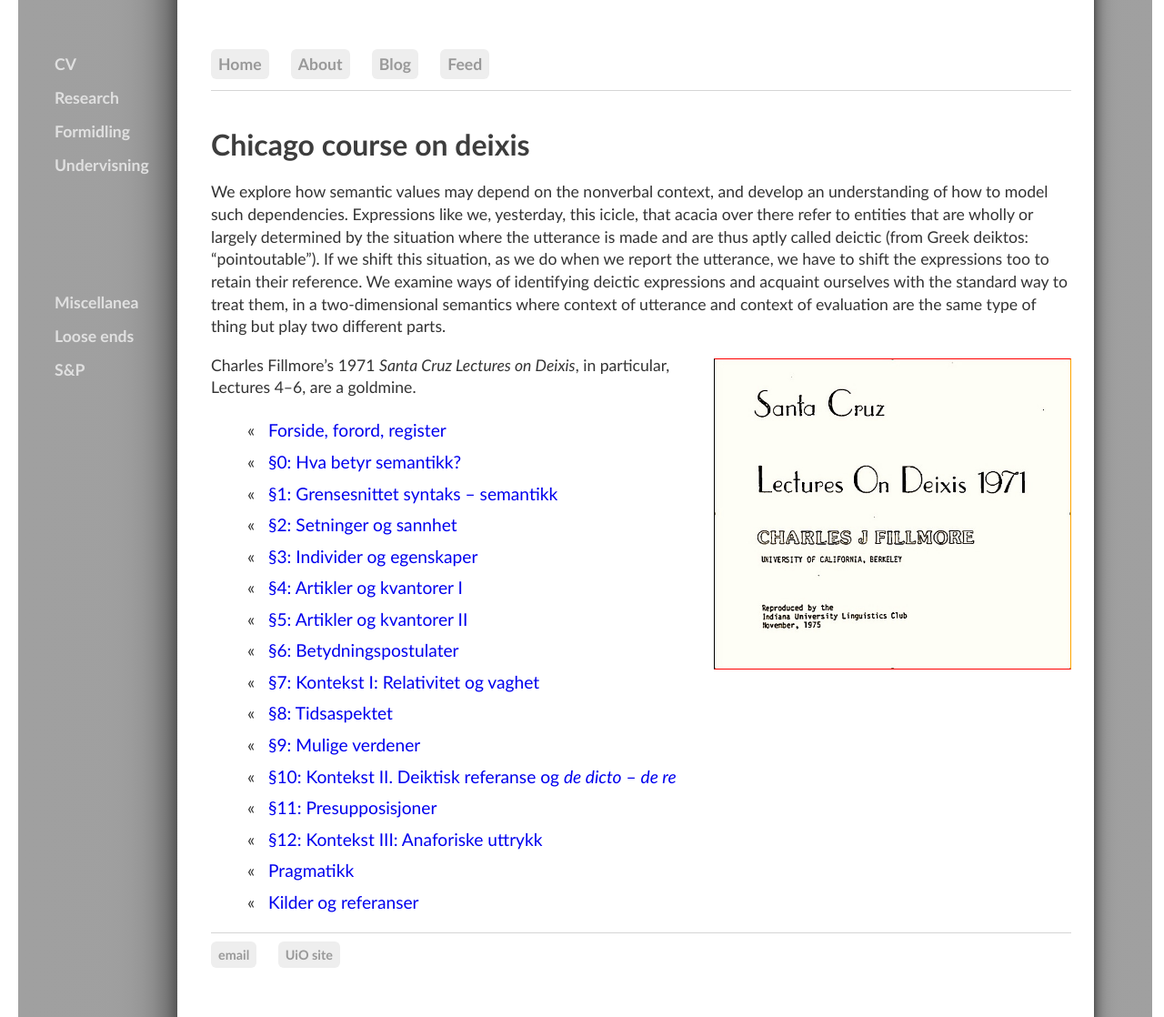
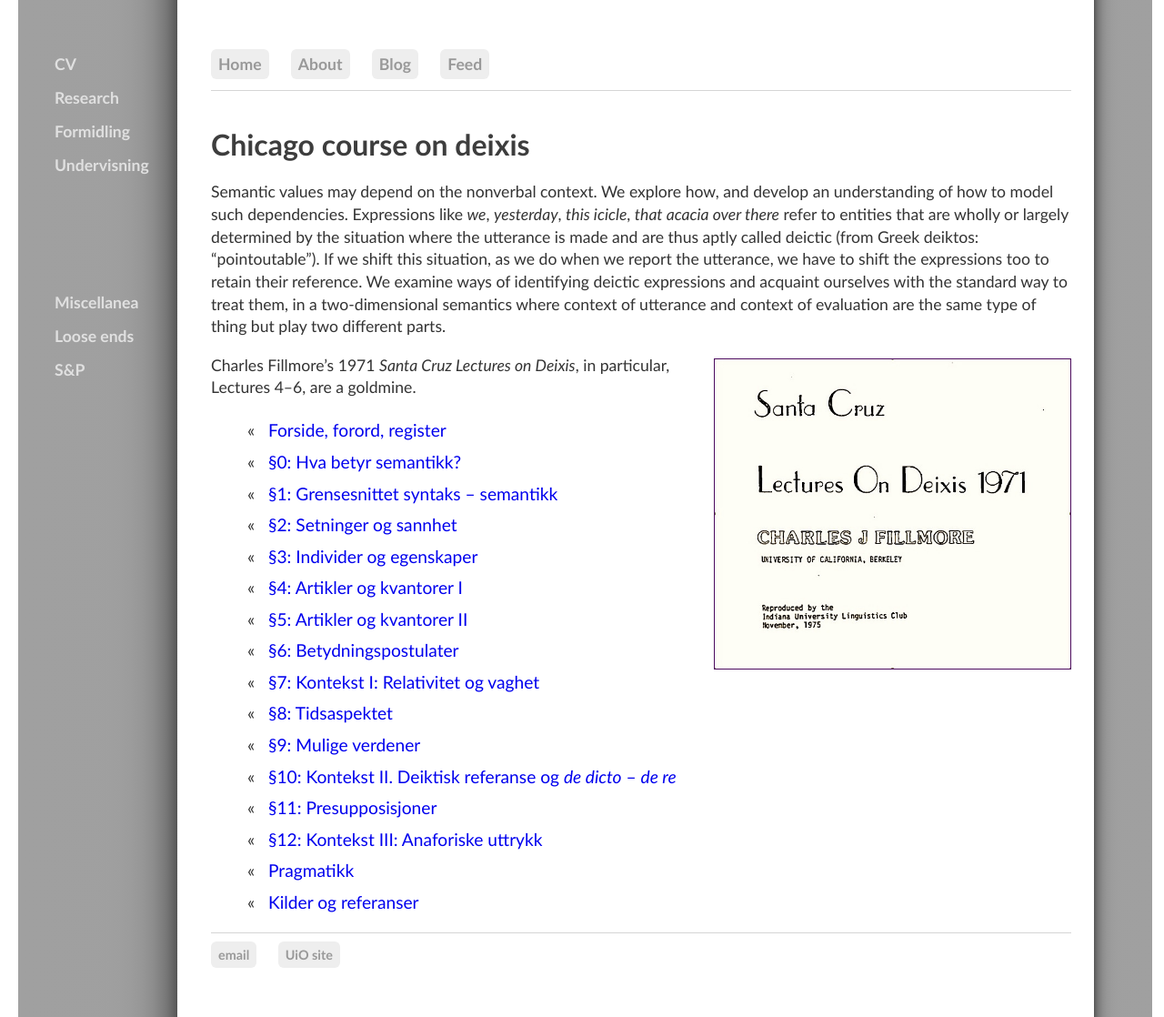
Before and after one commit to kjelljs/kjelljs.github.io, a Jekyll site: the page built from courses/deixis.html, in a window 1280 px wide and 1118 px high. Shown: the whole window at 91% size. Built offline with Jekyll 4.4.1, drawn with Linux system fonts in a browser that asks for light colours.

Commit message:
Update deixis.html

```diff
--- a/courses/deixis.html
+++ b/courses/deixis.html
@@ -5,8 +5,8 @@ title: "Chicago course on deixis"
 ---
 
 <div class="ingress">
-  <p>We explore how semantic values may depend on the nonverbal context, and develop an understanding of how to model such dependencies. Expressions like we, yesterday, this icicle, that acacia over there refer to entities that are wholly or largely determined by the situation where the utterance is made and are thus aptly called deictic (from Greek deiktos: “pointoutable”). If we shift this situation, as we do when we report the utterance, we have to shift the expressions too to retain their reference. We examine ways of identifying deictic expressions and acquaint ourselves with the standard way to treat them, in a two-dimensional semantics where context of utterance and context of evaluation are the same type of thing but play two different parts.</p>
-  <div style="float:right;"><figure class="rightfig"><a href="/pdf/fillmore.pdf"><img style="height:340px; border-bottom: red 1pt solid; border-left: black 1pt solid; border-top: red 1pt solid; border-right: orange 1pt solid" src="/pics/cruz.jpg" /></a></figure></div>
+  <p>Semantic values may depend on the nonverbal context. We explore how, and develop an understanding of how to model such dependencies. Expressions like <i>we</i>, <i>yesterday</i>, <i>this icicle</i>, <i>that acacia over there</i> refer to entities that are wholly or largely determined by the situation where the utterance is made and are thus aptly called deictic (from Greek deiktos: “pointoutable”). If we shift this situation, as we do when we report the utterance, we have to shift the expressions too to retain their reference. We examine ways of identifying deictic expressions and acquaint ourselves with the standard way to treat them, in a two-dimensional semantics where context of utterance and context of evaluation are the same type of thing but play two different parts.</p>
+  <div style="float:right;"><figure class="rightfig"><a href="/pdf/fillmore.pdf"><img style="height:340px; border-bottom: #4c0b5f 1pt solid; border-left: #4c0b5f 1pt solid; border-top: #4c0b5f 1pt solid; border-right: #4c0b5f 1pt solid" src="/pics/cruz.jpg" /></a></figure></div>
 <p>Charles Fillmore’s 1971 <i>Santa Cruz Lectures on Deixis</i>, in particular, Lectures 4–6, are a goldmine.</p></div>
 
 <ul><li id="blogposts">&laquo; &nbsp; <a href="/pdf/semantikk920.pdf">Forside, forord, register</a></li>
```
